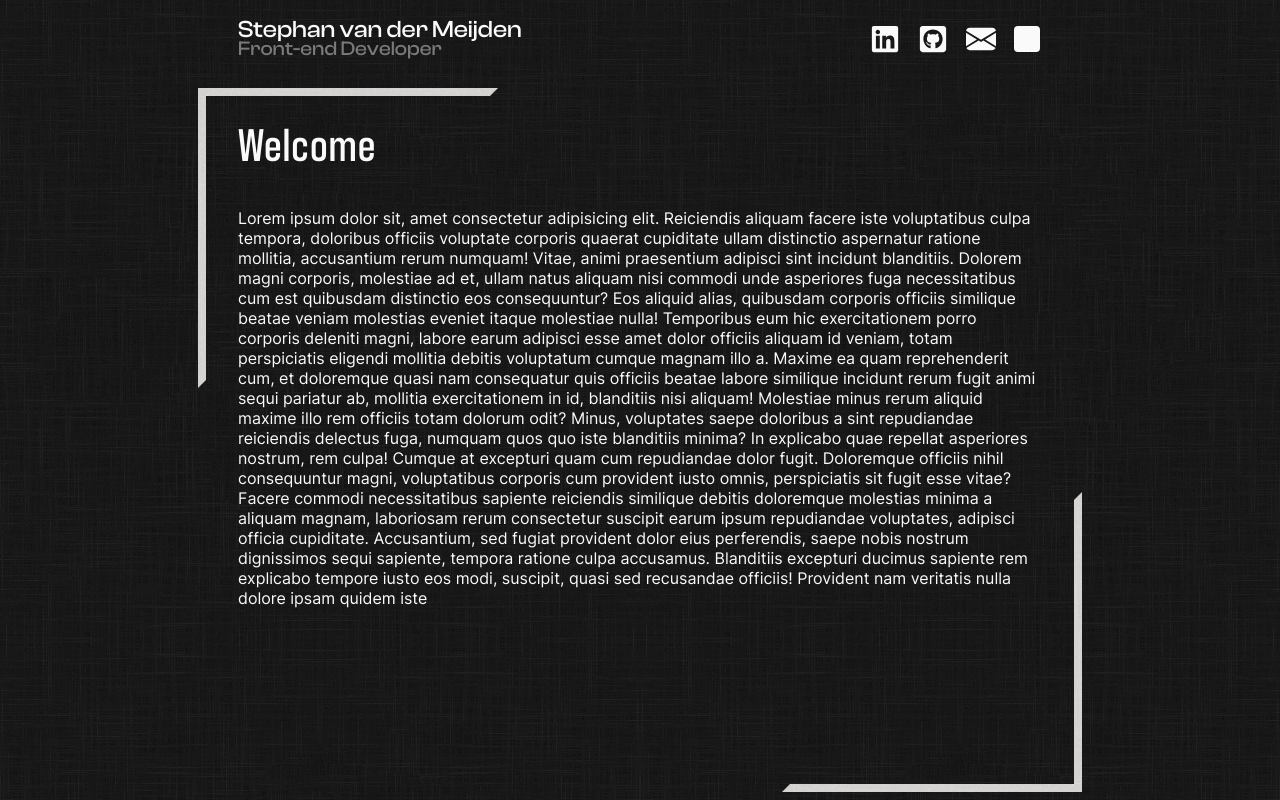
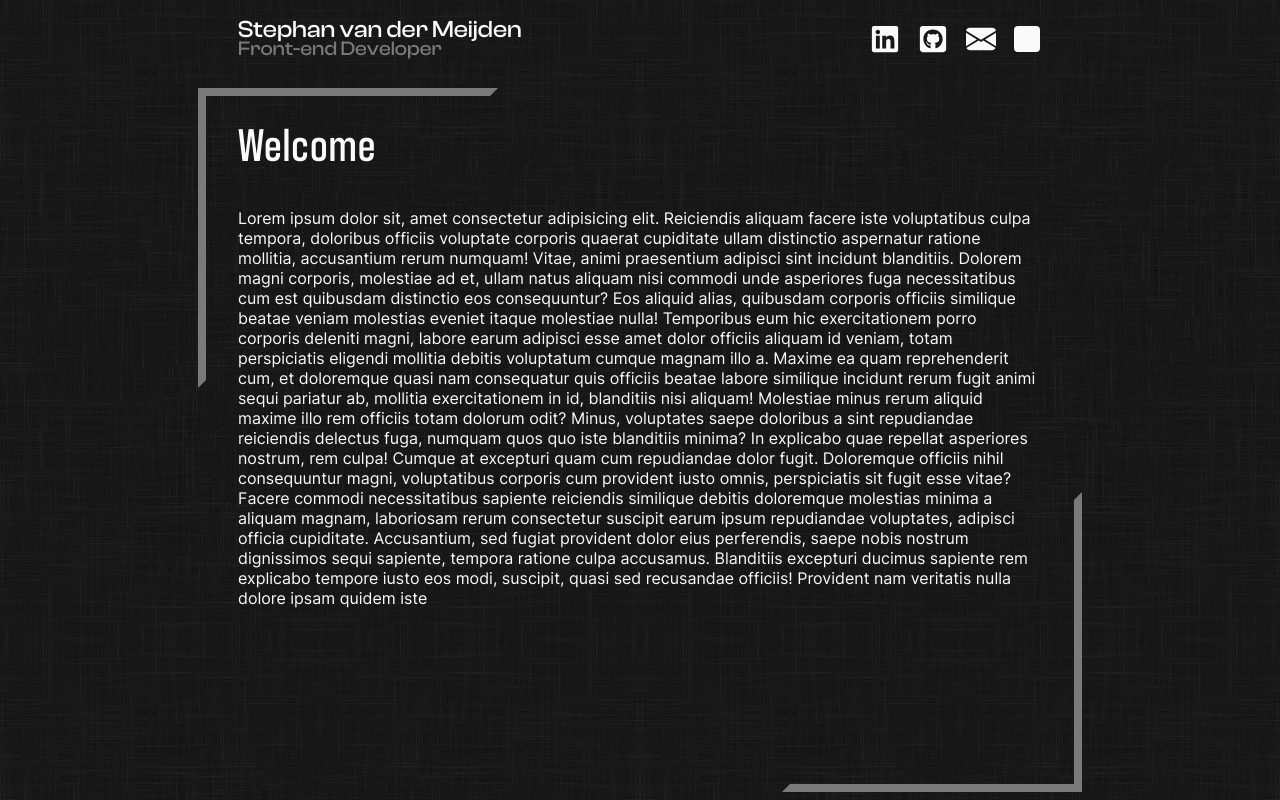
Before and after one commit to aevitas1/portfolio_v2, a React (Vite) app: page / in a window 1280 px wide. Built offline with nearby package versions, Linux system fonts and the light colour scheme.

Commit message:
Removed bg image borders

```diff
--- a/src/components/content/card/Card.tsx
+++ b/src/components/content/card/Card.tsx
@@ -24,7 +24,7 @@ type cardProps = {
   usedReact: boolean;
   usedTypescript: boolean;
 };
-
+// Todo: reduce file size of project images
 const Card = (props: cardProps) => {
   return (
     <>
--- a/src/components/content/contentblock/contentblock.module.scss
+++ b/src/components/content/contentblock/contentblock.module.scss
@@ -49,7 +49,6 @@
     &::after {
       content: "";
       position: absolute;
-      border-image: url("../../../assets/dm_bg.png") 30%;
       height: 300px;
       width: 300px;
       @media screen and (max-width: 768px) {
@@ -67,33 +66,46 @@
       pointer-events: none;
     }
     &::before {
-      border-top: var.$borderWidth solid transparent;
-      border-left: var.$borderWidth solid transparent;
+      border-top: var.$borderWidth solid var.$borderColor;
+      border-left: var.$borderWidth solid var.$borderColor;
       left: 0.5rem;
       top: 0.5rem;
       clip-path: polygon(0 0, 0% 100%, 100% 0);
       @media screen and (max-width: 400px) {
-        border-top: calc(var.$borderWidth * 0.75) solid transparent;
-        border-left: calc(var.$borderWidth * 0.75) solid transparent;
+        border-top: calc(var.$borderWidth * 0.75) solid var.$borderColor;
+        border-left: calc(var.$borderWidth * 0.75) solid var.$borderColor;
       }
     }
     &::after {
-      border-bottom: var.$borderWidth solid transparent;
-      border-right: var.$borderWidth solid transparent;
+      border-bottom: var.$borderWidth solid var.$borderColor;
+      border-right: var.$borderWidth solid var.$borderColor;
       bottom: 0.5rem;
       right: 0.5rem;
       clip-path: polygon(100% 100%, 0% 100%, 100% 0);
       @media screen and (max-width: 400px) {
-        border-bottom: calc(var.$borderWidth * 0.75) solid transparent;
-        border-right: calc(var.$borderWidth * 0.75) solid transparent;
+        border-bottom: calc(var.$borderWidth * 0.75) solid var.$borderColor;
+        border-right: calc(var.$borderWidth * 0.75) solid var.$borderColor;
       }
     }
   }
   &.dark {
     .content {
-      &::before,
+      &::before {
+        border-top: var.$borderWidth solid var.$borderColorDark;
+        border-left: var.$borderWidth solid var.$borderColorDark;
+        @media screen and (max-width: 400px) {
+          border-top: calc(var.$borderWidth * 0.75) solid var.$borderColorDark;
+          border-left: calc(var.$borderWidth * 0.75) solid var.$borderColorDark;
+        }
+      }
       &::after {
-        border-image: url("../../../assets/lm_bg.png") 30%;
+        border-bottom: var.$borderWidth solid var.$borderColorDark;
+        border-right: var.$borderWidth solid var.$borderColorDark;
+        @media screen and (max-width: 400px) {
+          border-bottom: calc(var.$borderWidth * 0.75) solid
+            var.$borderColorDark;
+          border-right: calc(var.$borderWidth * 0.75) solid var.$borderColorDark;
+        }
       }
     }
   }
--- a/src/components/content/navblock/navblock.module.scss
+++ b/src/components/content/navblock/navblock.module.scss
@@ -14,21 +14,20 @@
     &::after {
       content: "";
       position: absolute;
-      border-image: url("../../../assets/dm_bg.png") 30%;
       height: 150px;
       width: 150px;
       pointer-events: none;
     }
     &::before {
-      border-top: var.$borderWidth solid transparent;
-      border-left: var.$borderWidth solid transparent;
+      border-top: var.$borderWidth solid var.$borderColor;
+      border-left: var.$borderWidth solid var.$borderColor;
       left: 1rem;
       top: 1rem;
       clip-path: polygon(0 0, 0% 100%, 100% 0);
     }
     &::after {
-      border-bottom: var.$borderWidth solid transparent;
-      border-right: var.$borderWidth solid transparent;
+      border-bottom: var.$borderWidth solid var.$borderColor;
+      border-right: var.$borderWidth solid var.$borderColor;
       bottom: 1rem;
       right: 1rem;
       clip-path: polygon(100% 100%, 0% 100%, 100% 0);
@@ -65,9 +64,13 @@
       max-height: calc(var(--vh) - var.$defaultHeight);
     }
     &.dark {
-      &::before,
+      &::before {
+        border-top: var.$borderWidth solid var.$borderColorDark;
+        border-left: var.$borderWidth solid var.$borderColorDark;
+      }
       &::after {
-        border-image: url("../../../assets/lm_bg.png") 30%;
+        border-bottom: var.$borderWidth solid var.$borderColorDark;
+        border-right: var.$borderWidth solid var.$borderColorDark;
       }
     }
   }
--- a/src/styles/globals.scss
+++ b/src/styles/globals.scss
@@ -3,6 +3,7 @@
 
 body {
   font-family: var.$textFont;
+  transform: color 200ms ease-out all;
   svg {
     transition: var.$transition;
   }
--- a/src/styles/var.scss
+++ b/src/styles/var.scss
@@ -30,7 +30,9 @@ $defaultHeight: 5rem;
 /*<-- Light mode -->*/
 $primary: #161616;
 $primaryHover: #707070;
+$borderColor: #425664;
 
 /*<-- Dark mode -->*/
 $primaryDark: #fafafa;
 $primaryHoverDark: #7a7a7a;
+$borderColorDark: #7a7a7a;
```
